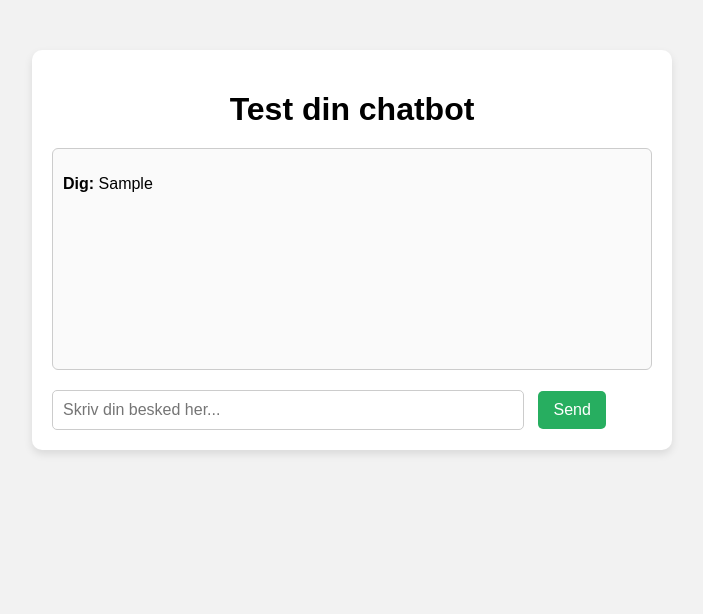
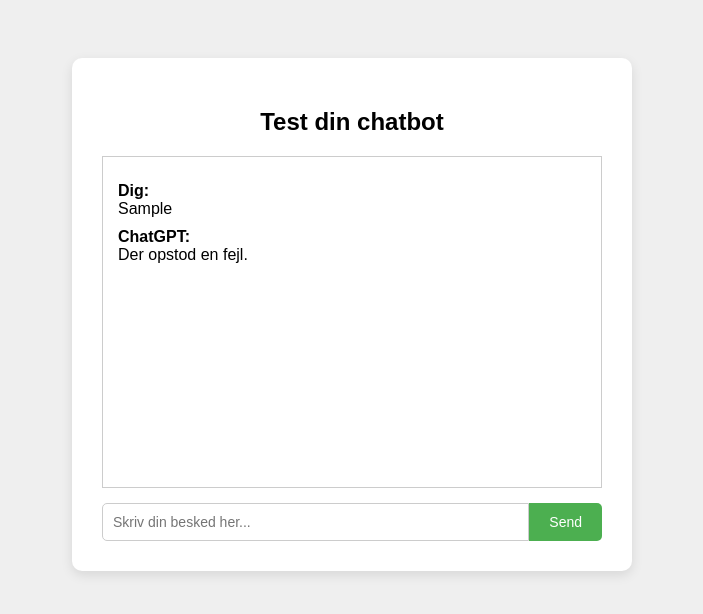
Before and after one commit to Michae1985/chatgpt-bot, a website: page index.html in a window 1280 px wide. Both pictures are taken after typing "Sample" into the empty fields and a click on the button "Send". Shown: the whole page, without its empty margins (288-991 px from the left). Drawn offline with Linux system fonts and the light colour scheme; no server answers.

Commit message:
Tilføj funktionel chatbot med layout og JS

```diff
--- a/index.html
+++ b/index.html
@@ -6,83 +6,109 @@
   <style>
     body {
       font-family: Arial, sans-serif;
-      background: #f2f2f2;
-      margin: 0;
-      padding: 0;
+      background-color: #efefef;
       display: flex;
       justify-content: center;
-      align-items: flex-start;
-      min-height: 100vh;
+      padding: 50px;
     }
-
-    .container {
-      background: #ffffff;
-      width: 100%;
-      max-width: 600px;
-      margin-top: 50px;
-      padding: 20px;
+    .chat-container {
+      background-color: white;
+      padding: 30px;
       border-radius: 10px;
-      box-shadow: 0 4px 8px rgba(0, 0, 0, 0.1);
+      box-shadow: 0 4px 12px rgba(0, 0, 0, 0.1);
+      width: 500px;
     }
-
-    h1 {
+    h2 {
       text-align: center;
       margin-bottom: 20px;
     }
-
-    #chatbox {
-      min-height: 200px;
-      margin-bottom: 20px;
+    .chat-box {
+      border: 1px solid #ccc;
+      padding: 15px;
+      height: 300px;
+      overflow-y: auto;
+      margin-bottom: 15px;
+      white-space: pre-line;
+    }
+    .input-container {
+      display: flex;
+    }
+    input[type="text"] {
+      flex: 1;
       padding: 10px;
+      font-size: 14px;
       border: 1px solid #ccc;
-      border-radius: 6px;
-      background: #fafafa;
-      overflow-y: auto;
-      max-height: 300px;
+      border-radius: 5px 0 0 5px;
     }
-
-    .user {
-      color: #2c3e50;
-      font-weight: bold;
-    }
-
-    .bot {
-      color: #27ae60;
-      font-weight: bold;
-    }
-
-    input[type="text"] {
-      width: 75%;
-      padding: 10px;
-      font-size: 1rem;
-      border: 1px solid #ccc;
-      border-radius: 5px;
-    }
-
     button {
-      padding: 10px 15px;
-      font-size: 1rem;
-      background-color: #27ae60;
+      padding: 10px 20px;
+      font-size: 14px;
+      border: none;
+      background-color: #4CAF50;
       color: white;
-      border: none;
-      border-radius: 5px;
-      margin-left: 10px;
+      border-radius: 0 5px 5px 0;
       cursor: pointer;
     }
-
     button:hover {
-      background-color: #219150;
+      background-color: #45a049;
+    }
+    strong {
+      display: block;
+      margin-top: 10px;
     }
   </style>
 </head>
 <body>
-  <div class="container">
-    <h1>Test din chatbot</h1>
-    <div id="chatbox"></div>
-    <input type="text" id="userInput" placeholder="Skriv din besked her..." />
-    <button onclick="sendMessage()">Send</button>
+  <div class="chat-container">
+    <h2>Test din chatbot</h2>
+    <div class="chat-box" id="chatBox"></div>
+    <div class="input-container">
+      <input type="text" id="userInput" placeholder="Skriv din besked her..." />
+      <button id="sendButton">Send</button>
+    </div>
   </div>
 
-  <script src="script.js"></script>
+  <script>
+    const chatBox = document.getElementById("chatBox");
+    const userInput = document.getElementById("userInput");
+    const sendButton = document.getElementById("sendButton");
+
+    function appendMessage(sender, text) {
+      const messageElement = document.createElement("div");
+      messageElement.innerHTML = `<strong>${sender}:</strong> ${text}`;
+      chatBox.appendChild(messageElement);
+      chatBox.scrollTop = chatBox.scrollHeight;
+    }
+
+    async function sendMessage() {
+      const message = userInput.value;
+      if (!message.trim()) return;
+
+      appendMessage("Dig", message);
+      userInput.value = "";
+
+      try {
+        const response = await fetch("/chat", {
+          method: "POST",
+          headers: {
+            "Content-Type": "application/json",
+          },
+          body: JSON.stringify({ message }),
+        });
+
+        const data = await response.json();
+        appendMessage("ChatGPT", data.reply);
+      } catch (error) {
+        appendMessage("ChatGPT", "Der opstod en fejl.");
+      }
+    }
+
+    sendButton.addEventListener("click", sendMessage);
+    userInput.addEventListener("keypress", function (e) {
+      if (e.key === "Enter") {
+        sendMessage();
+      }
+    });
+  </script>
 </body>
 </html>
```
